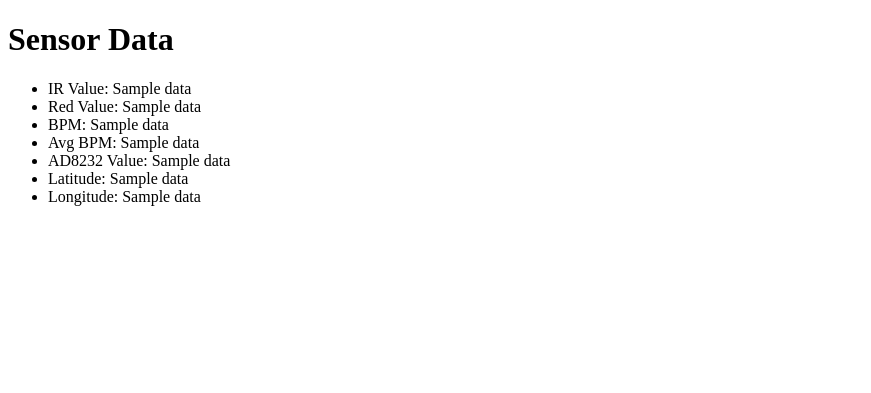
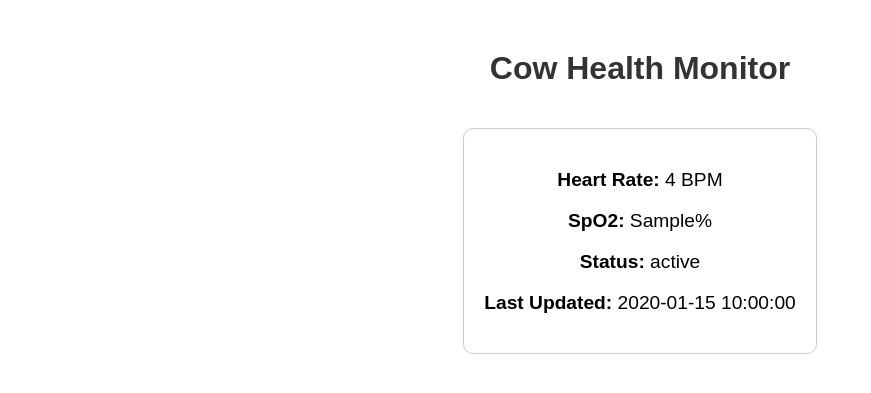
Before and after one commit to arunkumarn006/MooCare, a Flask app: template templates/index.html in a window 1280 px wide. Shown: the top 393 px of the page, without its empty margins (0-871 px from the left). Run offline with Flask 3, Linux system fonts and the light colour scheme; the template is opened without the code that fills it: most values are stand-ins (such as "Sample title", 1, 10 or a date in 2020).

Commit message:
deletedall

```diff
--- a/app.py
+++ b/app.py
@@ -1,25 +1,31 @@
-from flask import Flask, render_template, jsonify
-import sqlite3
+from flask import Flask, request, render_template, jsonify
+from datetime import datetime
 
 app = Flask(__name__)
 
-def get_data():
-    conn = sqlite3.connect('data.db')
-    cursor = conn.cursor()
-    cursor.execute("SELECT * FROM sensor_data ORDER BY timestamp DESC LIMIT 1")
-    data = cursor.fetchone()
-    conn.close()
-    return data
+# Initialize a global variable to store the latest data
+latest_data = {
+    "heartRate": 0,
+    "spo2": 0,
+    "status": "Unknown",
+    "timestamp": None
+}
 
 @app.route('/')
 def index():
-    data = get_data()
-    return render_template('index.html', data=data)
+    return render_template('index.html', data=latest_data)
 
-@app.route('/data')
-def data():
-    data = get_data()
-    return jsonify(data)
+@app.route('/data', methods=['POST'])
+def receive_data():
+    global latest_data
+    data = request.get_json()
+    latest_data = {
+        "heartRate": data.get('heartRate', 0),
+        "spo2": data.get('spo2', 0),
+        "status": data.get('status', 'Unknown'),
+        "timestamp": datetime.now().strftime("%Y-%m-%d %H:%M:%S")
+    }
+    return jsonify({"status": "success"}), 200
 
 if __name__ == '__main__':
     app.run(debug=True)
--- a/templates/index.html
+++ b/templates/index.html
@@ -1,19 +1,40 @@
 <!DOCTYPE html>
-<html lang="en">
+<html>
 <head>
-    <meta charset="UTF-8">
-    <title>Sensor Data</title>
+    <title>Cow Health Monitor</title>
+    <style>
+        body {
+            font-family: Arial, sans-serif;
+            margin: 50px;
+        }
+        .container {
+            text-align: center;
+        }
+        .data {
+            margin: 20px;
+            padding: 20px;
+            border: 1px solid #ccc;
+            border-radius: 10px;
+            display: inline-block;
+        }
+        h1 {
+            font-size: 2em;
+            color: #333;
+        }
+        p {
+            font-size: 1.2em;
+        }
+    </style>
 </head>
 <body>
-    <h1>Sensor Data</h1>
-    <ul>
-        <li>IR Value: {{ data[1] }}</li>
-        <li>Red Value: {{ data[2] }}</li>
-        <li>BPM: {{ data[3] }}</li>
-        <li>Avg BPM: {{ data[4] }}</li>
-        <li>AD8232 Value: {{ data[5] }}</li>
-        <li>Latitude: {{ data[6] }}</li>
-        <li>Longitude: {{ data[7] }}</li>
-    </ul>
+    <div class="container">
+        <h1>Cow Health Monitor</h1>
+        <div class="data">
+            <p><strong>Heart Rate:</strong> {{ data['heartRate'] }} BPM</p>
+            <p><strong>SpO2:</strong> {{ data['spo2'] }}%</p>
+            <p><strong>Status:</strong> {{ data['status'] }}</p>
+            <p><strong>Last Updated:</strong> {{ data['timestamp'] }}</p>
+        </div>
+    </div>
 </body>
 </html>
```
Also changed, not shown: static/script.js (deleted, +0 -24 lines), static/styles.css (deleted, +0 -17 lines), 2 other files.
